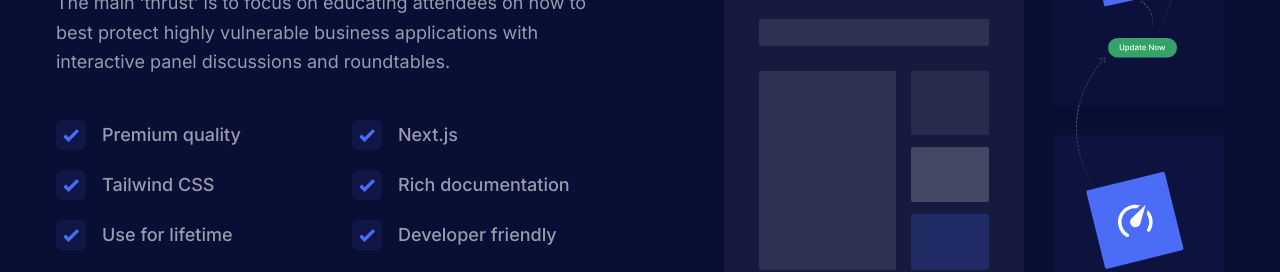
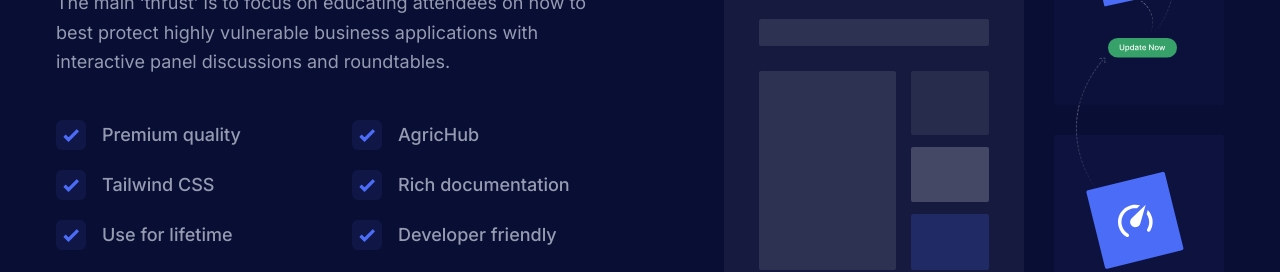
Before and after one commit to AgricHub/AgricHub-Emarket, a Next.js app in the folder website/: page / in a window 1280 px wide. Shown: the part 3080-3352 px from the top of the page. Built offline with nearby package versions, Linux system fonts and the light colour scheme.

Commit message:
Update AboutSectionOne.tsx

```diff
--- a/website/components/About/AboutSectionOne.tsx
+++ b/website/components/About/AboutSectionOne.tsx
@@ -41,7 +41,7 @@ const AboutSectionOne = () => {
                   </div>
 
                   <div className="w-full px-3 sm:w-1/2 lg:w-full xl:w-1/2">
-                    <List text="Next.js" />
+                    <List text="AgricHub" />
                     <List text="Rich documentation" />
                     <List text="Developer friendly" />
                   </div>
```
